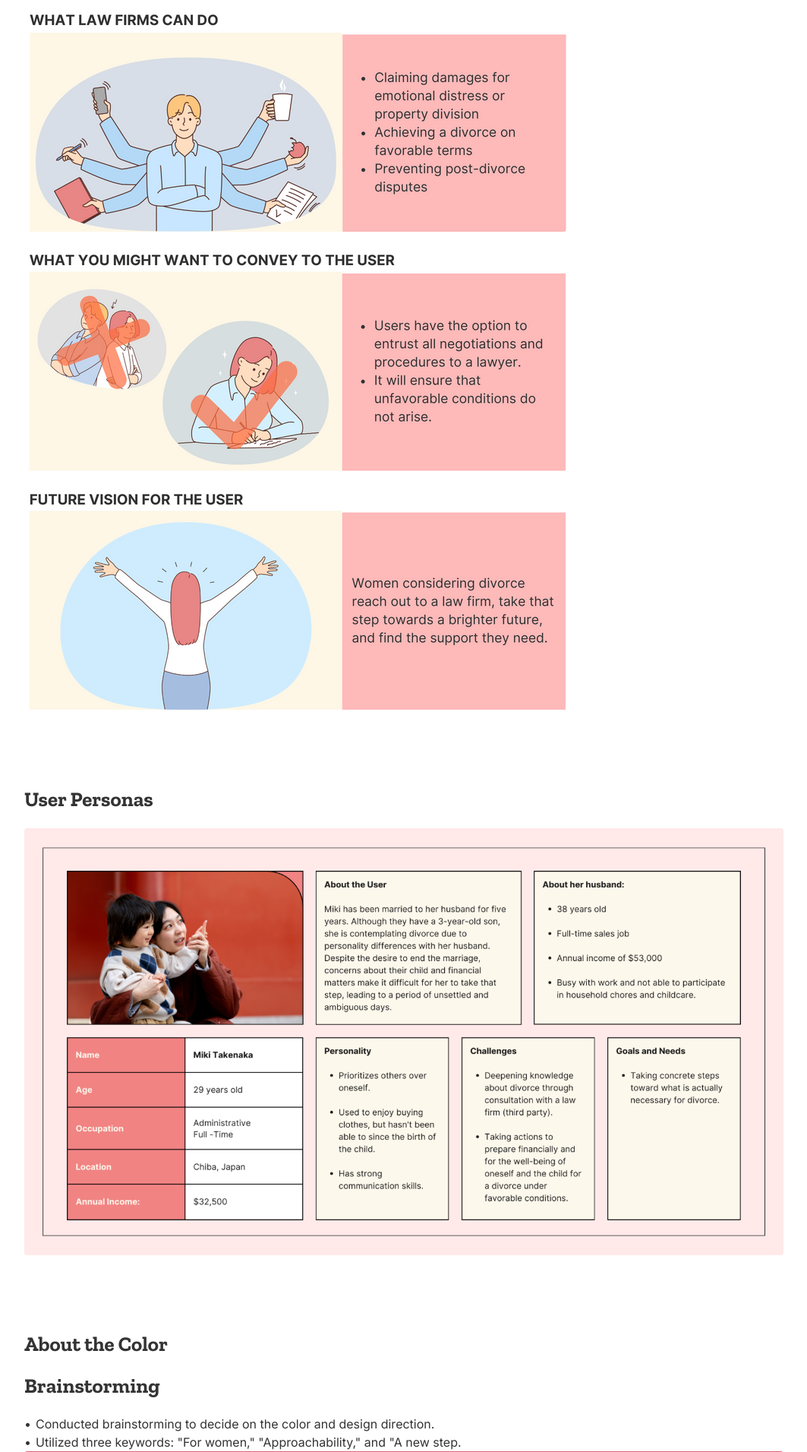
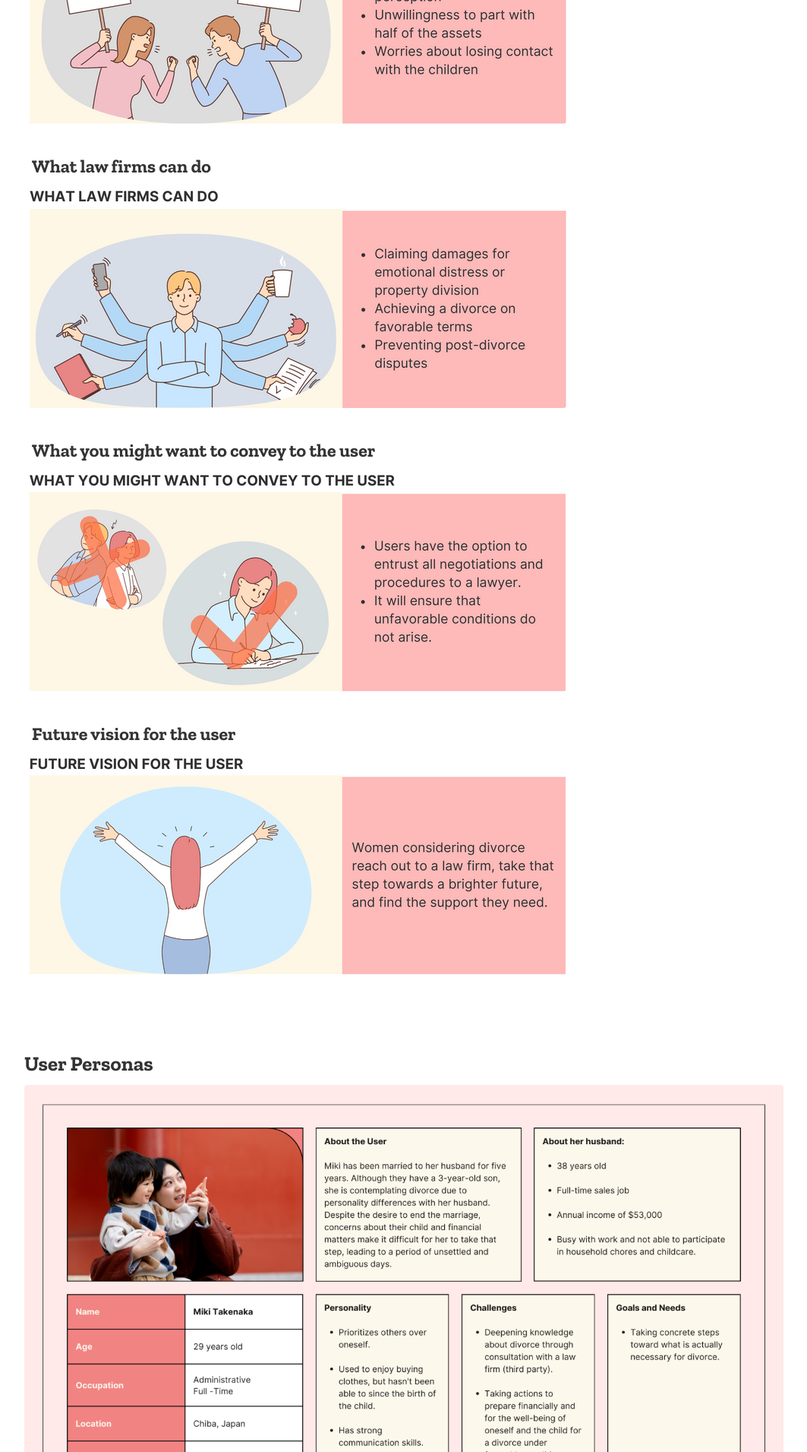
Before and after one commit to shenhe304/portfolio, a PHP site: page /works/web-rikon-jp.html in a window 1280 px wide. Shown: the part 2360-4271 px from the top of the page at 76% size, without its empty margins (108-1171 px from the left). Run offline with PHP 8.4, Linux system fonts and the light colour scheme.

Commit message:
modify rikonJP

```diff
--- a/gulp_src/scss/object/component/_c-title.scss
+++ b/gulp_src/scss/object/component/_c-title.scss
@@ -12,9 +12,9 @@
     }
 
     .c-title-lv2{
-        margin-bottom: 20px;
+        margin-bottom: 10px;
         font-size: 27px;
-        font-family: 'Zilla Slab', serif;
+        font-family: "Zilla Slab",serif;
 
         &--large{
             font-size: 40px;
@@ -22,8 +22,14 @@
     }
 
     .c-title-lv3{
-        font-size: 20px;
-        font-family: 'Zilla Slab', serif;
+        padding: 0 10px;
+        margin: 40px 0 6px;
+        font-size: 24px;
+        font-family: "Zilla Slab",serif;
+
+        &--rikonJP{
+            border-left: 3px #FEB9B9;
+        }
     }
 }
 
@@ -49,8 +55,14 @@
     }
 
     .c-title-lv3{
-        font-size: 20px;
-        font-family: 'Zilla Slab', serif;
+        padding: 0 10px;
+        margin: 40px 0 6px;
+        font-size: 24px;
+        font-family: "Zilla Slab",serif;
+
+        &--rikonJP{
+            border-left: 3px #FEB9B9;
+        }
     }
 }
 
@@ -75,7 +87,13 @@
         }
     }
     .c-title-lv3{
-        font-size: 20px;
-        font-family: 'Zilla Slab', serif;
+        padding: 0 10px;
+        margin: 40px 0 6px;
+        font-size: 24px;
+        font-family: "Zilla Slab",serif;
+
+        &--rikonJP{
+            border-left: 3px #FEB9B9;
+        }
     }
 }
--- a/works/web-rikon-jp.html
+++ b/works/web-rikon-jp.html
@@ -50,11 +50,22 @@
         <div class="l-containerWorks">
             <section class="js-scrollUp">
                 <h2 class="c-title-lv2">User pain points</h2>
+                <h3 class="c-title-lv3 c-title-lv3--rikonJP">Before starting the project</h3>
                 <img src="../assets/img/works/img-story01-rikonJP.png" alt="story board01" class="p-work-details__img u-mb20-pc u-mb20-tab u-mb10-sp">
+
+                <h3 class="c-title-lv3 c-title-lv3--rikonJP">Reasons why women unable to get divorced</h3>
                 <img src="../assets/img/works/img-story02-rikonJP.png" alt="story board02" class="p-work-details__img u-mb20-pc u-mb20-tab u-mb10-sp">
+
+                <h3 class="c-title-lv3 c-title-lv3--rikonJP">Why does the husband not want to get divorced?</h3>
                 <img src="../assets/img/works/img-story03-rikonJP.png" alt="story board03" class="p-work-details__img u-mb20-pc u-mb20-tab u-mb10-sp">
+
+                <h3 class="c-title-lv3 c-title-lv3--rikonJP">What law firms can do</h3>
                 <img src="../assets/img/works/img-story04-rikonJP.png" alt="story board04" class="p-work-details__img u-mb20-pc u-mb20-tab u-mb10-sp">
+
+                <h3 class="c-title-lv3 c-title-lv3--rikonJP">What you might want to convey to the user</h3>
                 <img src="../assets/img/works/img-story05-rikonJP.png" alt="story board05" class="p-work-details__img u-mb20-pc u-mb20-tab u-mb10-sp">
+
+                <h3 class="c-title-lv3 c-title-lv3--rikonJP">Future vision for the user</h3>
                 <img src="../assets/img/works/img-story06-rikonJP.png" alt="story board06" class="p-work-details__img">
             </section>
 
@@ -65,50 +76,51 @@
 
             <section class="js-scrollUp">
                 <h2 class="c-title-lv2">About the Color</h2>
-                <h3 class="c-title-lv2">Brainstorming</h3>
+                <h3 class="c-title-lv3 c-title-lv3--rikonJP">Brainstorming</h3>
                 <ul>
                     <li class="u-mb0 u-list-disc">Conducted brainstorming to decide on the color and design direction.</li>
                     <li class="u-list-disc">Utilized three keywords: "For women," "Approachability," and "A new step.</li>
                 </ul>
-                <img src="../assets/img/works/img-details02-rikonJP.png" alt="about the color" class="p-work-details__img">
+                <img src="../assets/img/works/img-details02-rikonJP.png" alt="Brainstorming" class="p-work-details__img">
 
-                <h3 class="c-title-lv2">In Japan, the history of gender-based color distinctions</h3>
+                <h3 class="c-title-lv3 c-title-lv3--rikonJP">In Japan, the history of gender-based color distinctions</h3>
                 <p>As emerged in the brainstorming session, there is still an association in Japan between warm colors like red and pink and the concept of femininity. Let me explain the historical background behind this perception.</p>
-                <img src="../assets/img/works/img-details03-rikonJP.png" alt="about the color" class="p-work-details__img">
+                <img src="../assets/img/works/img-details03-rikonJP.png" alt="In Japan, the history of gender-based color distinctions" class="p-work-details__img u-w50 u-m0a">
 
-                <h3 class="c-title-lv2">Examples of shades within the pink spectrum being used include</h3>
+                <h3 class="c-title-lv3 c-title-lv3--rikonJP">Examples of shades within the pink spectrum being used include</h3>
                 <p>As of 2024, in Japan, the association of women with the color pink is commonly observed in various aspects, such as clothing, products, and advertising.</p>
-                <img src="../assets/img/works/img-details04-rikonJP.png" alt="about the color" class="p-work-details__img">
+                <img src="../assets/img/works/img-details04-rikonJP.png" alt="Examples of shades within the pink spectrum being used include" class="p-work-details__img">
                 <p>Due to this history, there is still a tendency in Japan to associate warm colors like red and pink with women.</p>
 
-                <h3 class="c-title-lv2">For the Japanese, cherry blossoms hold significant cultural importance.</h3>
+                <h3 class="c-title-lv3 c-title-lv3--rikonJP">For the Japanese, cherry blossoms hold significant cultural importance</h3>
                 <p>In Japan, law firms are often perceived as having a high threshold, and there is a desire to encourage people to feel more comfortable seeking consultations. With the theme of "approachability" in mind, brainstorming was conducted. The keyword "sakura" (cherry blossoms) emerged from this process. I would like to explain the significance of sakura for the Japanese.</p>
-                <img src="../assets/img/works/img-details05-rikonJP.png" alt="about the color" class="p-work-details__img">
+                <img src="../assets/img/works/img-details05-rikonJP.png" alt="For the Japanese, cherry blossoms hold significant cultural importance." class="p-work-details__img">
 
-                <h3 class="c-title-lv2">Amber color</h3>
+                <h3 class="c-title-lv3 c-title-lv3--rikonJP">Amber color</h3>
                 <ul>
                     <li class="u-mb0 u-list-disc">A yellow shade representing hope.</li>
                     <li class="u-list-disc">Evokes associations of taking a new step after divorce and a bright future ahead.</li>
                 </ul>
 
-                <h3 class="c-title-lv2">Result</h3>
+                <h3 class="c-title-lv3 c-title-lv3--rikonJP">Result</h3>
                 <p>As a result, the following color codes were adopted.</p>
-                <img src="../assets/img/works/img-details06-rikonJP.png" alt="about the color" class="p-work-details__img">
+                <img src="../assets/img/works/img-details06-rikonJP.png" alt="color codes" class="p-work-details__img">
             </section>
 
             <section class="js-scrollUp">
                 <h2 class="c-title-lv2">Empathy Section</h2>
-                <img src="../assets/img/works/img-details07-rikonJP.png" alt="about the color" class="p-work-details__img">
+                <img src="../assets/img/works/img-details07-rikonJP.png" alt="Empathy Section" class="p-work-details__img">
 
-                <h3 class="c-title-lv2">Survey Related to Consumer Behavior</h3>
+                <h3 class="c-title-lv3 c-title-lv3--rikonJP">Survey Related to Consumer Behavior</h3>
                 <p>The marketing research results indicate that 'empathy' is crucial for the consumption behavior of Japanese women. The following is a survey conducted by one of the major newspaper companies, The Asahi Shimbun. It inquired about the impressions of advertisements published in the newspaper and the attitude changes, such as purchase intent, after viewing those advertisements.</p>
-                <img src="../assets/img/works/img-details08-rikonJP.png" alt="about the color" class="p-work-details__img">
-                <p class="u-txtSmall u-left" >Reference: <a href="https://adv.asahi.com/marketing/analysis/13472225"target="_blank">The Key to Women's Consumer Behavior: 'Empathy'</a></p>
+                <img src="../assets/img/works/img-details08-rikonJP.png" alt="Survey Related to Consumer Behavior" class="p-work-details__img">
+                <a href="https://adv.asahi.com/marketing/analysis/13472225"target="_blank" class="u-txtSmall u-right">Reference: The Key to Women's Consumer Behavior: 'Empathy'</a>
+
                 <p>The standardized coefficients of the 'Empathy' and 'Utility' factors are significant for 'Purchase Intent.' This indicates that to enhance purchasing motivation, it is crucial to increase 'Empathy' and 'Utility.</p>
-                <img src="../assets/img/works/img-details09-rikonJP.png" alt="about the color" class="p-work-details__img">
-                <p class="u-txtSmall u-left" >Reference: <a href="https://adv.asahi.com/marketing/analysis/13472225"target="_blank">The Key to Women's Consumer Behavior: 'Empathy'</a></p>
+                <img src="../assets/img/works/img-details09-rikonJP.png" alt="Survey Related to Consumer Behavior" class="p-work-details__img">
+                <a href="https://adv.asahi.com/marketing/analysis/13472225"target="_blank" class="u-txtSmall u-right">Reference: The Key to Women's Consumer Behavior: 'Empathy'</a>
 
-                <h3 class="c-title-lv2">Expressed through design</h3>
+                <h3 class="c-title-lv3 c-title-lv3--rikonJP">Expressed through design</h3>
                 <ul>
                     <li class="u-mb0 u-list-disc">Depicting concerns with muted tones.</li>
                     <li class="u-mb0 u-list-disc">Using images of troubled women to convey 'women's concerns.'</li>
@@ -117,25 +129,24 @@
             </section>
 
             <section id="p-work-details__related">
-                <h2 class="c-title-lv2"> Customer Reviews Section</h2>
-                <img src="../assets/img/works/img-details10-rikonJP.png" alt="details of design" class="p-work-details__img">
-                <h3 class="c-title-lv2">For the Japanese, customer reviews</h3>
+                <h2 class="c-title-lv2">Customer Reviews Section</h2>
+                <img src="../assets/img/works/img-details10-rikonJP.png" alt="Customer Reviews Section" class="p-work-details__img">
+                <h3 class="c-title-lv3 c-title-lv3--rikonJP">For the Japanese, customer reviews</h3>
                 <p>In the Japanese market, the second most influential factor is 'online/social media reviews' (20%), and when combined with the first-place factor 'company reputation' (35%), it reaches 55%. This indicates that over half of the people consider factors such as 'reputation' and 'reviews' from society or third parties as criteria for purchase decisions.</p>
-                <img src="../assets/img/works/img-details11-rikonJP.png" alt="details of design" class="p-work-details__img">
-                <p class="u-txtSmall u-left" >Reference: <a href="https://webtan.impress.co.jp/n/2017/06/15/26059"target="_blank">Japanese consumers who rely on online/social media reviews. Survey results on awareness of customer service.</a></p>
-
-                <h3 class="c-title-lv2">Why did I choose illustrations?</h3>
+                <img src="../assets/img/works/img-details11-rikonJP.png" alt="For the Japanese, customer reviews" class="p-work-details__img">
+                <a href="https://webtan.impress.co.jp/n/2017/06/15/26059"target="_blank" class="u-txtSmall u-right">Japanese consumers who rely on online/social media reviews. Survey results on awareness of customer service.</a>
+                <h3 class="c-title-lv3 c-title-lv3--rikonJP">Why did I choose illustrations?</h3>
                 <p>The terms of use on the stock image site explicitly mentioned 'Usage that could mislead viewers by creating false profiles or giving a false impression of being the actual person.</p>
                 <p>As a law firm, I paid particular attention to the terms of use.</p>
 
-                <h3 class="c-title-lv2">When selecting illustrations, I prioritized</h3>
-                <img src="../assets/img/works/img-details12-rikonJP.png" alt="details of design" class="p-work-details__img">
+                <h3 class="c-title-lv3 c-title-lv3--rikonJP">When selecting illustrations, I prioritized</h3>
+                <img src="../assets/img/works/img-details12-rikonJP.png" alt="When selecting illustrations, I prioritized" class="p-work-details__img">
             </section>
 
 
             <section id="p-work-details__related">
                 <h2 class="c-title-lv2">Responsive Design</h2>
-                <img src="../assets/img/works/img-details12-rikonJP.png" alt="details of design" class="p-work-details__img">
+                <img src="../assets/img/works/img-details12-rikonJP.png" alt="Responsive Design" class="p-work-details__img">
             </section>
 
             <section class="p-work-related">
```
Also changed, not shown: assets/css/style.css, assets/img/top/img-work-rikonJP.jpg.
